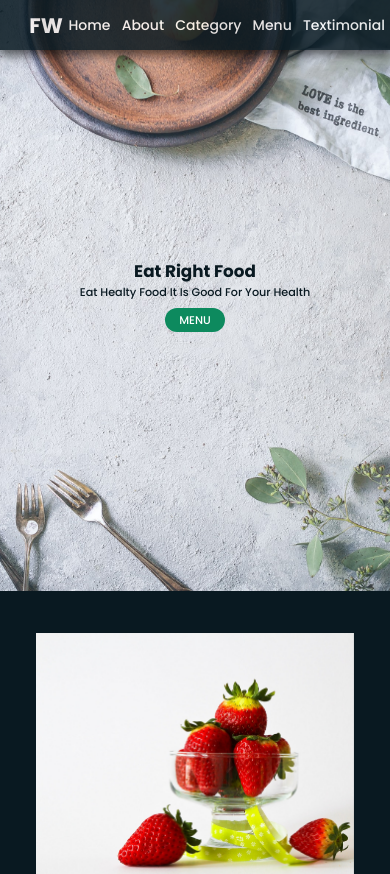
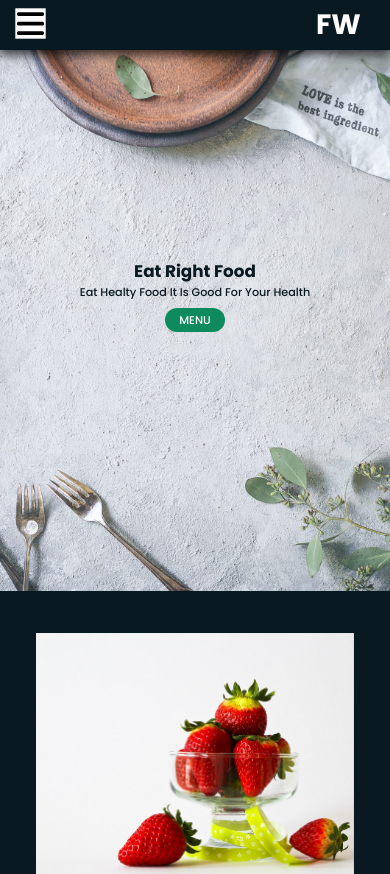
Before and after one commit to ASHWIN-KUMAR-06/My-Portfolio, a plain HTML site: page projects/restaurantSite/index.html in a window 390 px wide. Shown: the top 874 px of the page. Drawn offline with Linux system fonts and the light colour scheme; a web font is replaced by a local one.

Commit message:
changes done in restaurant site

```diff
--- a/projects/restaurantSite/index.css
+++ b/projects/restaurantSite/index.css
@@ -9,21 +9,28 @@
     width: 100%;
     background-color: #091921;
     color: rgba(255, 255, 255, 0.987);
-    opacity: 0.85;
     z-index: 9999;
+    /* border: 3px solid blue; */
+    height: 50px;
 }
 
 .navbar-container {
+    /* border: 2px solid red; */
     display: flex;
     justify-content: space-between;
-    height: 50px;
     align-items: center;
 }
+
+.hamburger-icon {
+    display: none;
+}
+
 
 
 .menu-items {
     order: 2;
     display: flex;
+    /* border: 2px solid yellow; */
 }
 
 .menu-items li {
--- a/projects/restaurantSite/index.html
+++ b/projects/restaurantSite/index.html
@@ -22,6 +22,9 @@
 
  <!-- /////////////////////////// navbar //////////////// -->
   <nav class="navbar">
+    <div class="hamburger-icon">
+        <img src="./hamburger.svg" class="hamburger-img icon" />
+    </div>
     <div class="navbar-container container">
         <ul class="menu-items">
             <li><a href="#home">Home</a></li>
@@ -218,6 +221,34 @@
     </div>
   </section>
 
+  <script>
+
+    const hamburger = document.querySelector(".hamburger-icon");
+
+    function clicked() {
+        const menu = document.querySelector(".menu-items");
+
+        const img = document.querySelector(".icon");
+
+        if(img.classList.contains('hamburger-img')) {
+            img.setAttribute("src", "./arrow.svg");
+            img.classList.remove('hamburger-img');
+            img.classList.add('arrow-img');
+            menu.style.transform = 'translateX(0)';
+        } else {
+            img.setAttribute("src", "./hamburger.svg");
+            img.classList.remove('arrow-img');
+            img.classList.add('hamburger-img');
+            menu.style.transform = 'translateX(-400px)';
+        }
+    }
+
+    hamburger.addEventListener("click", clicked);
+
+
+
+  </script>
+
 
   <!-- //////////////////////// footer //////////////// -->
 
--- a/projects/restaurantSite/mediaQueries.css
+++ b/projects/restaurantSite/mediaQueries.css
@@ -1,5 +1,85 @@
 
-@media (max-width:400px) {
+@media (max-width:450px) {
+
+    /* ///////////////// navbar ///////////////// */
+
+    .navbar {
+        /* border: 3px solid blue; */
+        background-color: #091921;
+        opacity: 1;
+        display: flex;
+    }
+
+    .navbar-container {
+        /* border: 2px solid yellow; */
+        justify-content: flex-end;
+    }
+
+
+    .hamburger-icon {
+        /* border: 2px solid green; */
+        background-color: white;
+        padding: 0.2rem;
+        z-index: 99999999;
+        transform: scale(1.6);
+        display: inline-block;
+        height: 19px;
+        width: 19px;
+        position: absolute;
+        top: 2rem;
+        left: 3rem;
+    }
+
+    .hamburger-icon:hover {
+        cursor: pointer;
+    }
+    .hamburger-icon:active {
+        background-color: rgba(128, 128, 128, 0.376);
+    }
+
+    .menu-items {
+        padding-top: 8rem;
+        order: 1;
+        /* border: 2px solid red; */
+        background-color: rgb(255, 255, 255);
+        opacity: 1;
+        opacity: 1;
+        z-index: 99999;
+        position: absolute;
+        top: 0;
+        left: 0;
+        height: 100vh;
+        width: 90vw;
+        display: flex;
+        flex-direction: column;
+        align-items: center;
+        transform: translateX(-400px);
+        transition: all 0.3s ease-in-out;
+    }
+
+    .menu-items > li {
+        margin: 1rem 0;
+        border-bottom: 0.1px solid rgba(216, 211, 211, 0.423);
+        width: 100%;
+        text-align: center;
+    }
+
+    .menu-items a {
+        color: black;
+    }
+
+    .logo {
+        order: 2;
+        font-size: 4rem;
+    }
+
+
+
+
+
+
+
+
 
     /* ///////// about section ///////// */
     .about-container {
--- a/projects/utility.css
+++ b/projects/utility.css
@@ -56,7 +56,7 @@ img {
 
 /* //////////////////////// media queries //////////////// */
 
-@media (max-width:400px) {
+@media (max-width:450px) {
     :root {
         font-size: 7px;
     }
```
Also changed, not shown: projects/restaurantSite/arrow.svg (added), projects/restaurantSite/hamburger.svg (added).
